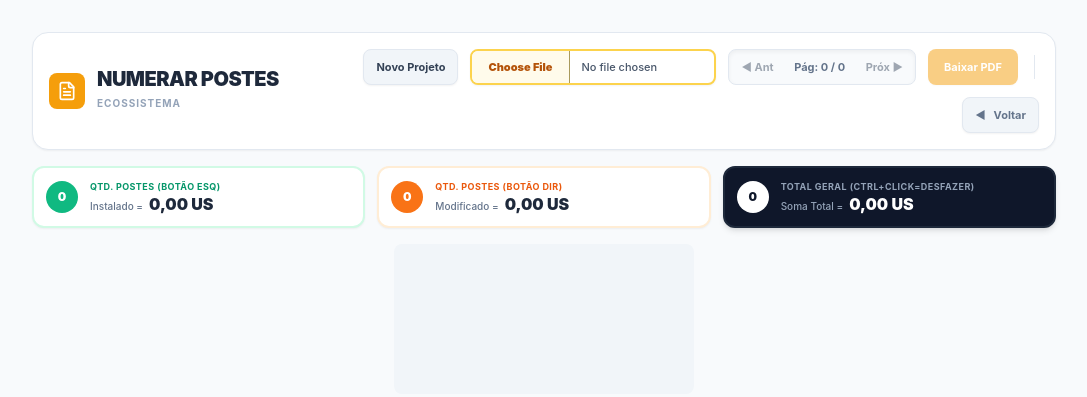
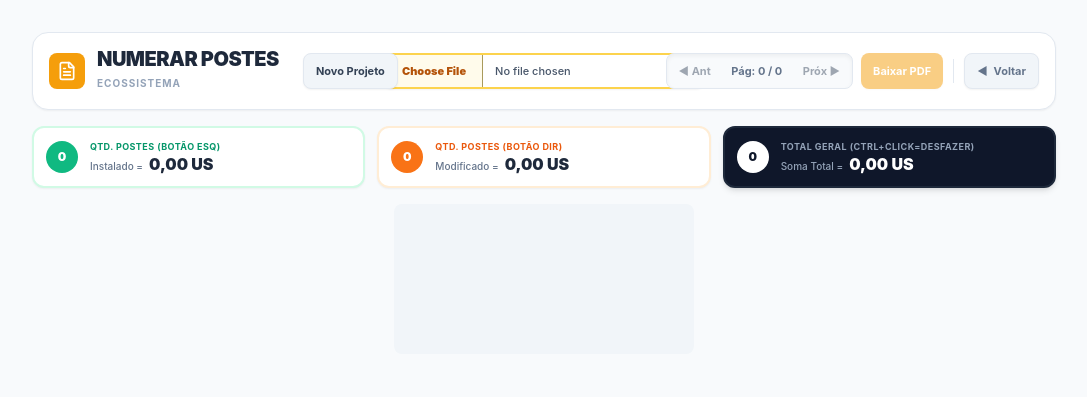
Before and after one commit to gabrielwelsing/numerar-postes-app, a website: page frontend/index.html in a window 1280 px wide. Shown: the whole page, without its empty margins (96-1183 px from the left). Drawn offline with nearby package versions, Linux system fonts and the light colour scheme; no server answers; a script that the page names is missing.

Commit message:
UI Refactor: Absolute centering for file input

```diff
--- a/frontend/index.html
+++ b/frontend/index.html
@@ -4,7 +4,7 @@
 <head>
     <meta charset="UTF-8">
     <meta name="viewport" content="width=device-width, initial-scale=1.0">
-    <title>Numerar Postes - Ecossistema PRO</title>
+    <title>Numerar Postes - Ecossistema</title>
     <!-- Tailwind via CDN para recriar o visual moderno rapidamente sem build extra -->
     <script src="https://cdn.tailwindcss.com"></script>
     <script src="https://cdnjs.cloudflare.com/ajax/libs/pdf.js/3.4.120/pdf.min.js"></script>
@@ -61,11 +61,11 @@
 <body class="p-4 md:p-6 lg:p-8 flex flex-col items-center min-h-screen text-slate-800">
 
     <!-- Cabeçalho e Controles Unificados -->
-    <header
-        class="w-full max-w-5xl bg-white border border-slate-200 shadow-sm rounded-2xl p-4 flex flex-wrap lg:flex-nowrap justify-between items-center gap-4 mb-4">
+    <header class="w-full max-w-5xl bg-white border border-slate-200 shadow-sm rounded-2xl p-4 flex flex-wrap lg:flex-nowrap justify-between items-center gap-4 mb-4 relative">
 
-        <!-- Logo/Título -->
-        <div class="flex flex-shrink-0 items-center gap-3">
+        <!-- Logo e Novo Projeto (Esquerda) -->
+        <div class="flex flex-shrink-0 items-center justify-between w-full lg:w-auto gap-4 lg:gap-6 z-10">
+            <div class="flex items-center gap-3">
                 <div class="bg-amber-500 text-white p-2 rounded-lg">
                     <svg xmlns="http://www.w3.org/2000/svg" width="20" height="20" viewBox="0 0 24 24" fill="none"
                         stroke="currentColor" stroke-width="2" stroke-linecap="round" stroke-linejoin="round"
@@ -83,19 +83,22 @@
                 </div>
             </div>
 
-        <!-- Controles Centrais (A antiga linha 2) -->
-        <div class="flex flex-wrap items-center justify-end gap-2 md:gap-3 flex-1">
             <button id="btn-new"
-                class="text-[11px] font-bold bg-slate-100 hover:bg-slate-200 text-slate-700 px-3 py-1.5 rounded-lg transition-colors border border-slate-200 shadow-sm h-[36px] flex items-center">
+                class="text-[11px] font-bold bg-slate-100 hover:bg-slate-200 text-slate-700 px-3 py-1.5 rounded-lg transition-colors border border-slate-200 shadow-sm h-[36px] flex items-center shrink-0">
                 Novo Projeto
             </button>
+        </div>
 
-            <!-- Input File mais destacado -->
-            <div class="relative overflow-hidden bg-white border-2 border-amber-300 rounded-lg shadow-sm hover:border-amber-400 transition-all flex items-center h-[36px]">
+        <!-- Input File Centralizado Absoluto (Telas Grandes) / Relativo (Telas Menores) -->
+        <div class="flex lg:absolute lg:inset-x-0 w-full lg:w-auto justify-center order-3 lg:order-none mt-2 lg:mt-0 z-0 pointer-events-none">
+            <div class="relative overflow-hidden bg-white border-2 border-amber-300 rounded-lg shadow-sm hover:border-amber-400 transition-all flex items-center h-[36px] w-full max-w-[320px] pointer-events-auto mx-auto">
                 <input type="file" id="file-input" accept="application/pdf"
                     class="block w-full text-[11px] font-medium text-slate-600 file:mr-3 file:py-2 file:px-4 file:h-[36px] file:rounded-l-sm file:border-0 file:border-r file:border-amber-200 file:text-[11px] file:font-black file:bg-amber-50 file:text-amber-700 hover:file:bg-amber-100 cursor-pointer" />
             </div>
+        </div>
 
+        <!-- Demais Controles (Direita) -->
+        <div class="flex flex-wrap items-center justify-center lg:justify-end gap-2 flex-shrink-0 order-2 lg:order-none w-full lg:w-auto z-10">
             <div class="flex items-center gap-1.5 bg-slate-50 border border-slate-200 rounded-lg p-1 shadow-inner h-[36px]">
                 <button id="prev-page"
                     class="px-2 py-1 text-slate-600 hover:bg-white hover:shadow rounded text-[11px] font-bold disabled:opacity-50 transition-all h-full flex items-center"
@@ -107,15 +110,15 @@
             </div>
 
             <button id="download-btn"
-                class="bg-amber-500 hover:bg-amber-600 text-white font-bold text-[11px] px-4 py-1.5 rounded-lg shadow-sm transition-all disabled:opacity-50 disabled:cursor-not-allowed flex items-center gap-2 h-[36px]"
+                class="bg-amber-500 hover:bg-amber-600 text-white font-bold text-[11px] px-3 py-1.5 rounded-lg shadow-sm transition-all disabled:opacity-50 disabled:cursor-not-allowed flex items-center gap-1.5 h-[36px]"
                 disabled>
                 Baixar PDF
             </button>
 
-            <div class="w-px h-6 bg-slate-200 mx-1 hidden lg:block"></div> <!-- Separador vertical -->
+            <div class="w-px h-6 bg-slate-200 mx-0.5 hidden md:block"></div>
 
             <button id="btn-back"
-                class="flex items-center gap-2 text-[11px] font-bold text-slate-500 hover:text-slate-800 transition-colors bg-slate-100 hover:bg-slate-200 px-3 py-1.5 rounded-lg border border-slate-200 shadow-sm h-[36px]">
+                class="flex items-center gap-1.5 text-[11px] font-bold text-slate-500 hover:text-slate-800 transition-colors bg-slate-100 hover:bg-slate-200 px-3 py-1.5 rounded-lg border border-slate-200 shadow-sm h-[36px]">
                 <span>◀</span> Voltar
             </button>
         </div>
```
Lines whose indentation alone changed are shown as unchanged.
